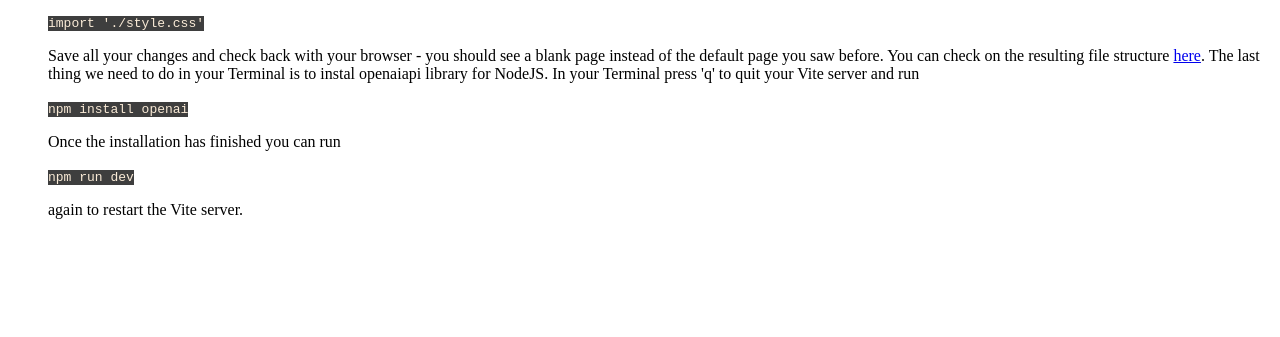
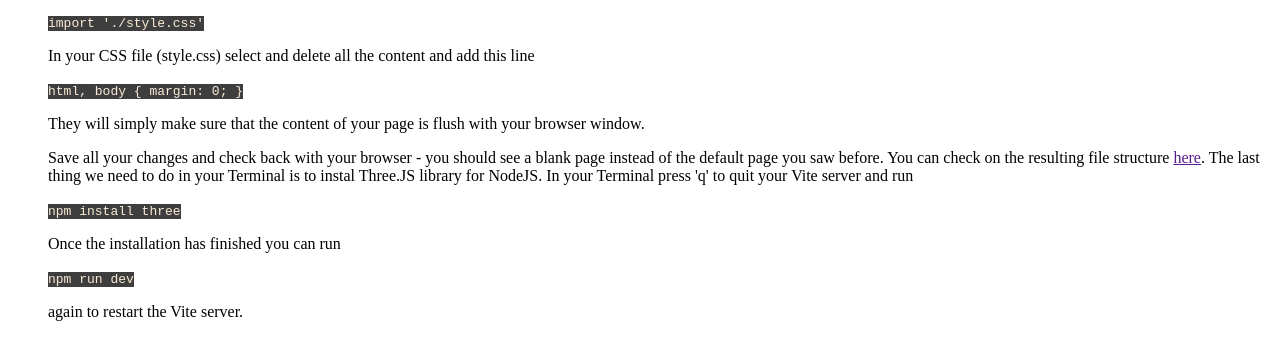
Before and after one commit to ConnectedCat/Tutorials-and-Workshops, a plain HTML site: page Intro_to_THREE.JS/index.html in a window 1280 px wide. Shown: the part 2602-2939 px from the top of the page. Before the commit the page ends 2837 px from the top, so only its background shows below. Drawn offline with Linux system fonts and the light colour scheme.

Commit message:
Corrections to Vite and ThreeJS install instructions

```diff
--- a/Intro_to_THREE.JS/index.html
+++ b/Intro_to_THREE.JS/index.html
@@ -67,8 +67,13 @@
             <code>
                 import './style.css'
             </code>
-            <p>Save all your changes and check back with your browser - you should see a blank page instead of the default page you saw before. You can check on the resulting file structure <a href="https://github.com/ConnectedCat/Tutorials-and-Workshops/tree/main/The_WWW_as_a_Rube_Goldberg_machine/OpenAIApiExample" target="_blank" rel="noopener noreferrer">here</a>. The last thing we need to do in your Terminal is to instal openaiapi library for NodeJS. In your Terminal press 'q' to quit your Vite server and run</p>
-            <code>npm install openai</code>
+            <p>In your CSS file (style.css) select and delete all the content and add this line</p>
+            <code>
+                html, body { margin: 0; }
+            </code>
+            <p>They will simply make sure that the content of your page is flush with your browser window.</p>
+            <p>Save all your changes and check back with your browser - you should see a blank page instead of the default page you saw before. You can check on the resulting file structure <a href="" target="_blank" rel="noopener noreferrer">here</a>. The last thing we need to do in your Terminal is to instal Three.JS library for NodeJS. In your Terminal press 'q' to quit your Vite server and run</p>
+            <code>npm install three</code>
             <p>Once the installation has finished you can run</p>
             <code>npm run dev</code>
             <p>again to restart the Vite server.</p>
```
